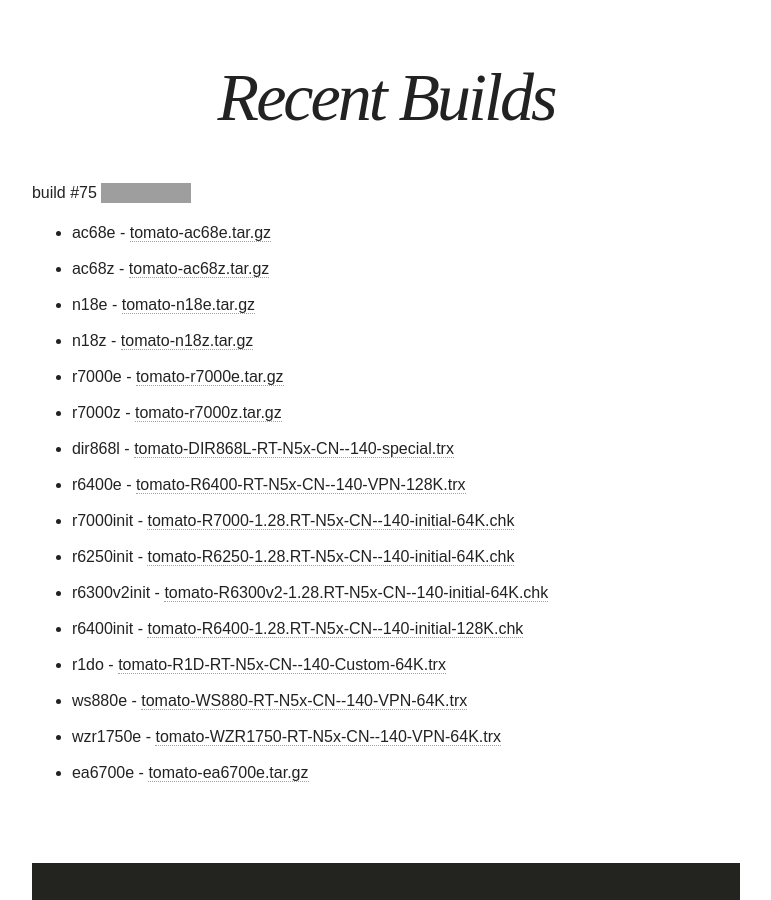
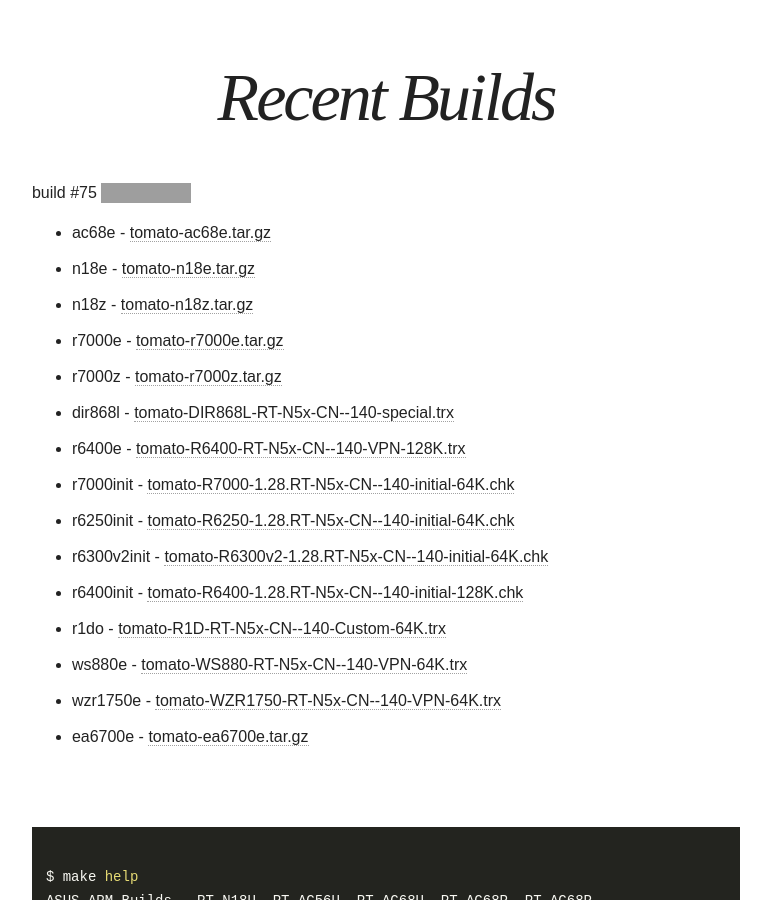
Before and after one commit to oglopss/tomato-arm-ci-jekyll, a Jekyll site: the page built from index.html, in a window 1280 px wide and 900 px high, scrolled down 415 px. Shown: the whole window, without its empty margins (254-1025 px from the left). Built offline with Jekyll 4.4.1, drawn with Linux system fonts in a browser that asks for light colours; nearby versions of some CDN libraries; grey boxes are pictures that could not be loaded.

Commit message:
remove ac68z,1 build

```diff
--- a/_data/ss.yml
+++ b/_data/ss.yml
@@ -13,6 +13,5 @@ files:
   - 0012 wzr1750e tomato-WZR1750-RT-N5x-CN--140-VPN-64K.trx
   - 0013 ea6700e tomato-ea6700e.tar.gz
   - 0010 r1do tomato-R1D-RT-N5x-CN--140-Custom-64K.trx
-  - 0001 ac68z tomato-ac68z.tar.gz
   - 0002 n18z tomato-n18z.tar.gz
   - 0003 r7000z tomato-r7000z.tar.gz
```
